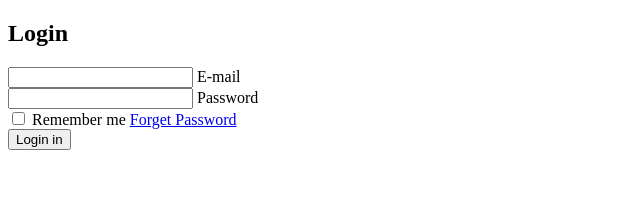
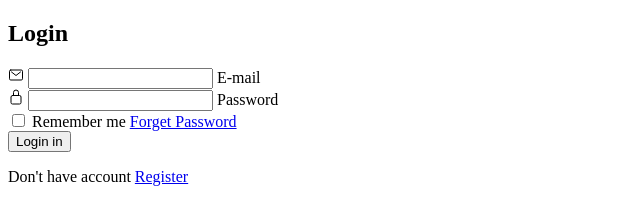
Before and after one commit to Rickhenrick04/TelaLogin, a plain HTML site: page index.html in a window 1280 px wide. Shown: the whole page, without its empty margins (0-640 px from the left). Drawn offline with nearby package versions, Linux system fonts and the light colour scheme.

Commit message:
import icon

```diff
--- a/index.html
+++ b/index.html
@@ -14,13 +14,16 @@
                     <h2>Login</h2>
 
                     <div class="imputbox">
+                        <ion-icon name="mail-outline"></ion-icon>
                         <input type="E-mail" required>
                         <label for="">E-mail</label>
                     </div>
 
                     <div class="imputbox">
+                        <ion-icon name="lock-closed-outline"></ion-icon>
                         <input type="Password" required>
                         <label for="">Password</label>
+                    </div>
 
                         <div class="forget">
                             <label for="">
@@ -32,13 +35,17 @@
                         <div>
                             <button>Login in</button>
                             <div class="register">
-
+                                <p>Don't have account <a href="#">Register</a></p>
                             </div>
                         </div>
-                    </div>
                 </form>
             </div>
         </div>
     </Div>
+
+    <script type="module" src="https://unpkg.com/ionicons@7.1.0/dist/ionicons/ionicons.esm.js"></script>
+
+<script nomodule src="https://unpkg.com/ionicons@7.1.0/dist/ionicons/ionicons.js"></script>
+
 </body>
 </html>
```
